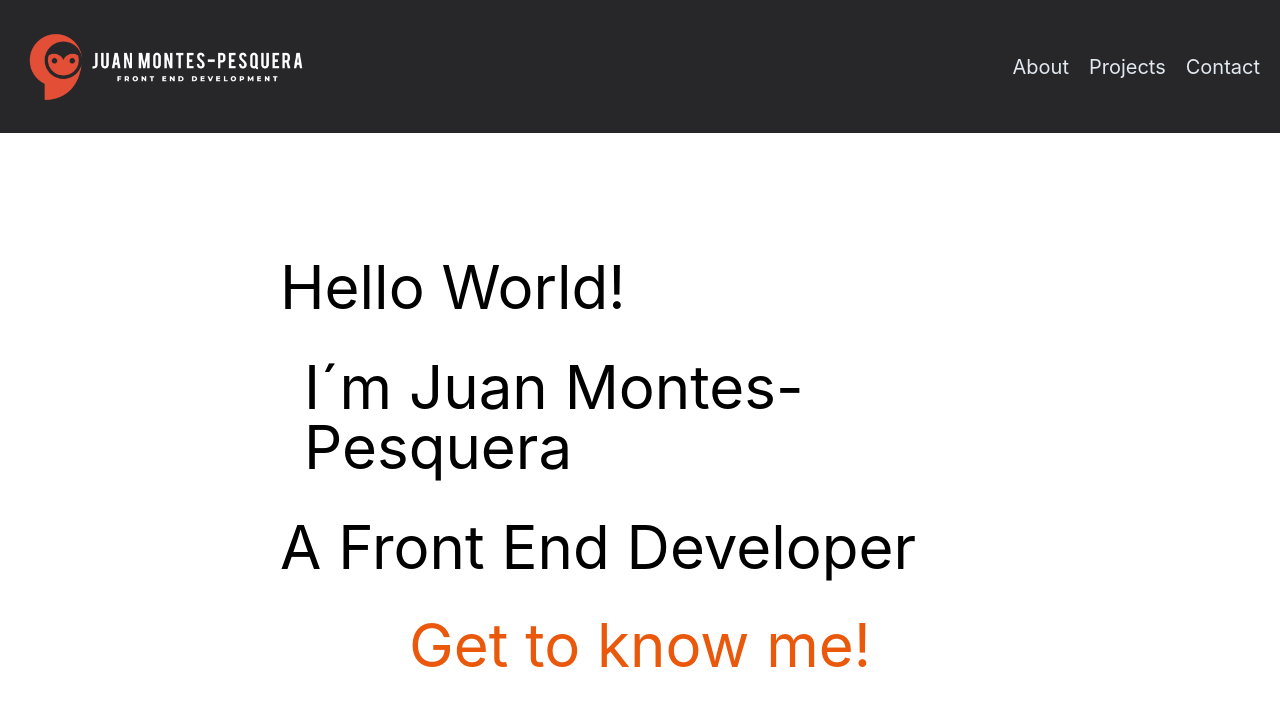
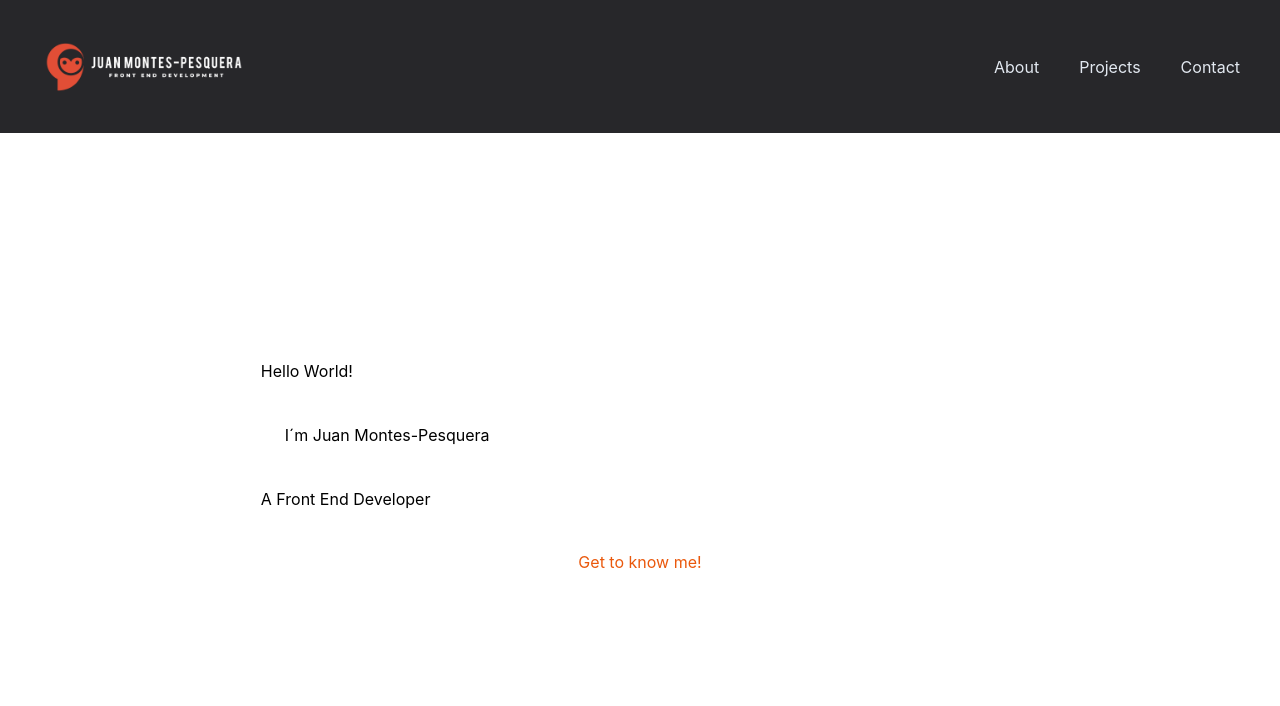
Before and after one commit to JCMP92/MY-PORTFOLIO, a React (Create React App) app: page / in a window 1280 px wide. Shown: the top 706 px of the page. Built offline with nearby package versions, Linux system fonts and the light colour scheme.

Commit message:
NavBar styles done

```diff
--- a/src/Components/Navbar.js
+++ b/src/Components/Navbar.js
@@ -3,15 +3,19 @@ import logo from '../Img/juan-logo.png';
 
 function Navbar() {
   return (
-    <div className="flex justify-between bg-zinc-800 h-1/6 px-5">
-      <div className="flex items-center hover:scale-105">
+    <div className="flex sm:flex-col justify-between sm:justify-evenly items-center bg-zinc-800 h-1/6  sm:px-2 md:px-10 p-10">
+      <div className="flex items-center justify-center hover:scale-105">
         <div>
           <Link to="/">
-            <img src={logo} alt="logo-juan" className="h-28" />
+            <img
+              src={logo}
+              alt="logo-juan"
+              className="h-24 xl:h-20 lg:h-18 md:h-16 sm:h-14 "
+            />
           </Link>
         </div>
       </div>
-      <div className="flex justify-between items-center space-x-5 text-xl">
+      <div className="flex justify-end sm:justify-evenly items-center w-4/5 text-base md:space-x-5 lg:space-x-8 space-x-10">
         <h2 className="text-slate-200 hover:scale-110">
           <Link to="/about">About</Link>
         </h2>
--- a/src/Pages/Home.js
+++ b/src/Pages/Home.js
@@ -2,7 +2,7 @@ import { Link } from 'react-router-dom';
 
 function Home() {
   return (
-    <div className="flex flex-col justify-evenly items-center h-5/6 px-10 py-5 text-6xl">
+    <div className="flex flex-col justify-evenly items-center h-5/6 px-2 py-1 text-base">
       <div className="w-3/5 space-y-10">
         <h1 className="text-left">Hello World!</h1>
         <h1 className="text-left ml-6">I´m Juan Montes-Pesquera</h1>
--- a/tailwind.config.js
+++ b/tailwind.config.js
@@ -4,14 +4,17 @@ module.exports = {
   content: ['./src/Components/Navbar.js', './src/Pages/Home.js'],
   theme: {
     screens: {
-      sm: '576px',
-      // => @media (min-width: 576px) { ... }
+      xl: { max: '1440px' },
+      // => @media (max-width: 1440px) { ... }
 
-      md: '960px',
-      // => @media (min-width: 960px) { ... }
+      lg: { max: '1024px' },
+      // => @media (max-width: 1024px) { ... }
 
-      lg: '1440px',
-      // => @media (min-width: 1440px) { ... }
+      md: { max: '768px' },
+      // => @media (max-width: 768px) { ... }
+
+      sm: { max: '425px' },
+      // => @media (max-width:425px) { ... }
     },
     extend: {},
   },
```
